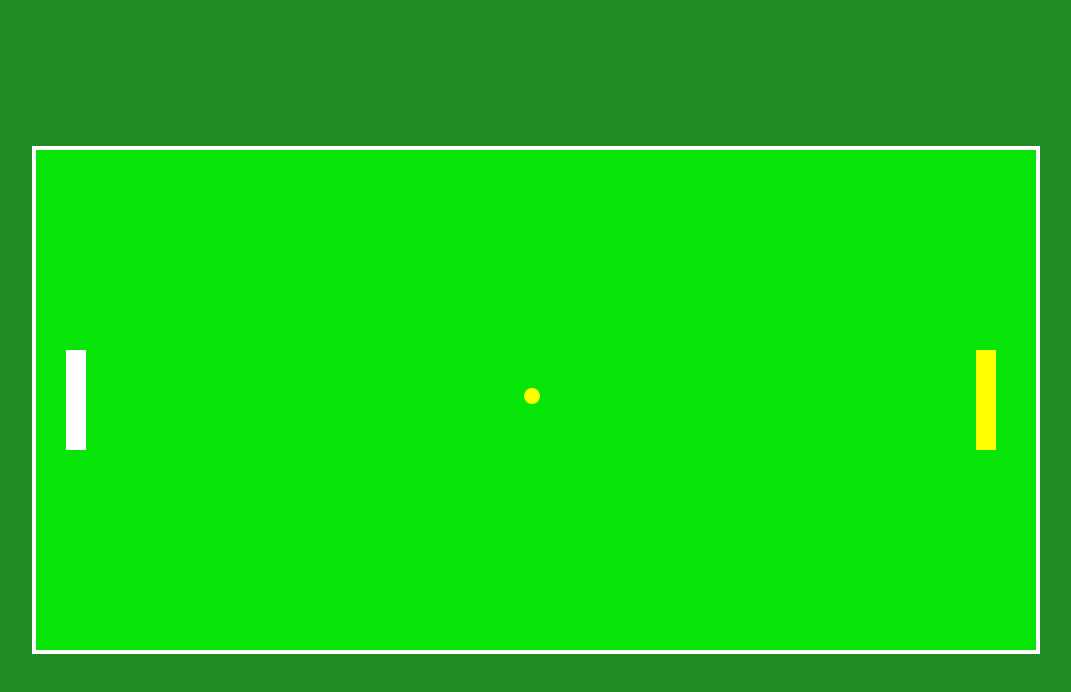
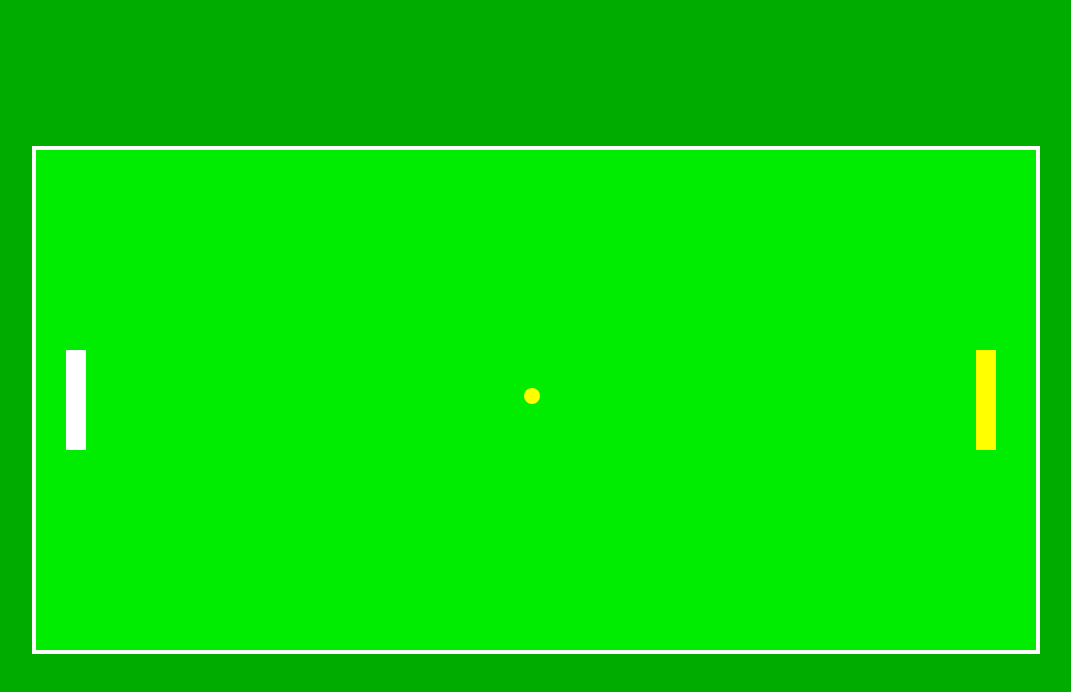
Before and after one commit to szczepaniakmichal/ping-pong, a plain HTML site: page index.html in a window 1280 px wide. Shown: the whole page, without its empty margins (104-1175 px from the left). Drawn offline with Linux system fonts and the light colour scheme.

Commit message:
change color

```diff
--- a/style.css
+++ b/style.css
@@ -9,7 +9,7 @@ body{
     display: flex;
     justify-content: center;
     align-items: center;
-    background-color: forestgreen;
+    background-color: rgb(0, 172, 0);
 }
 
 canvas{
```
